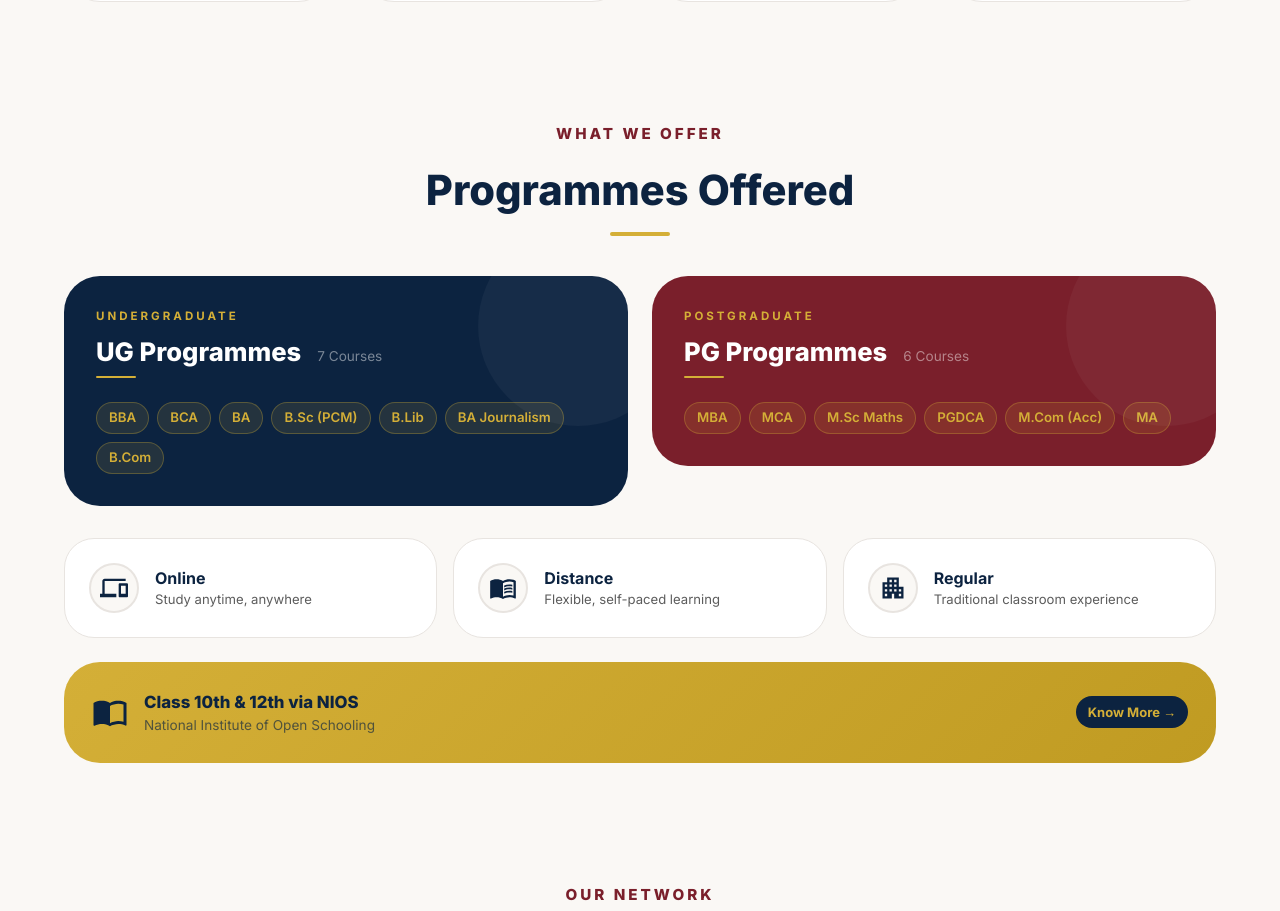
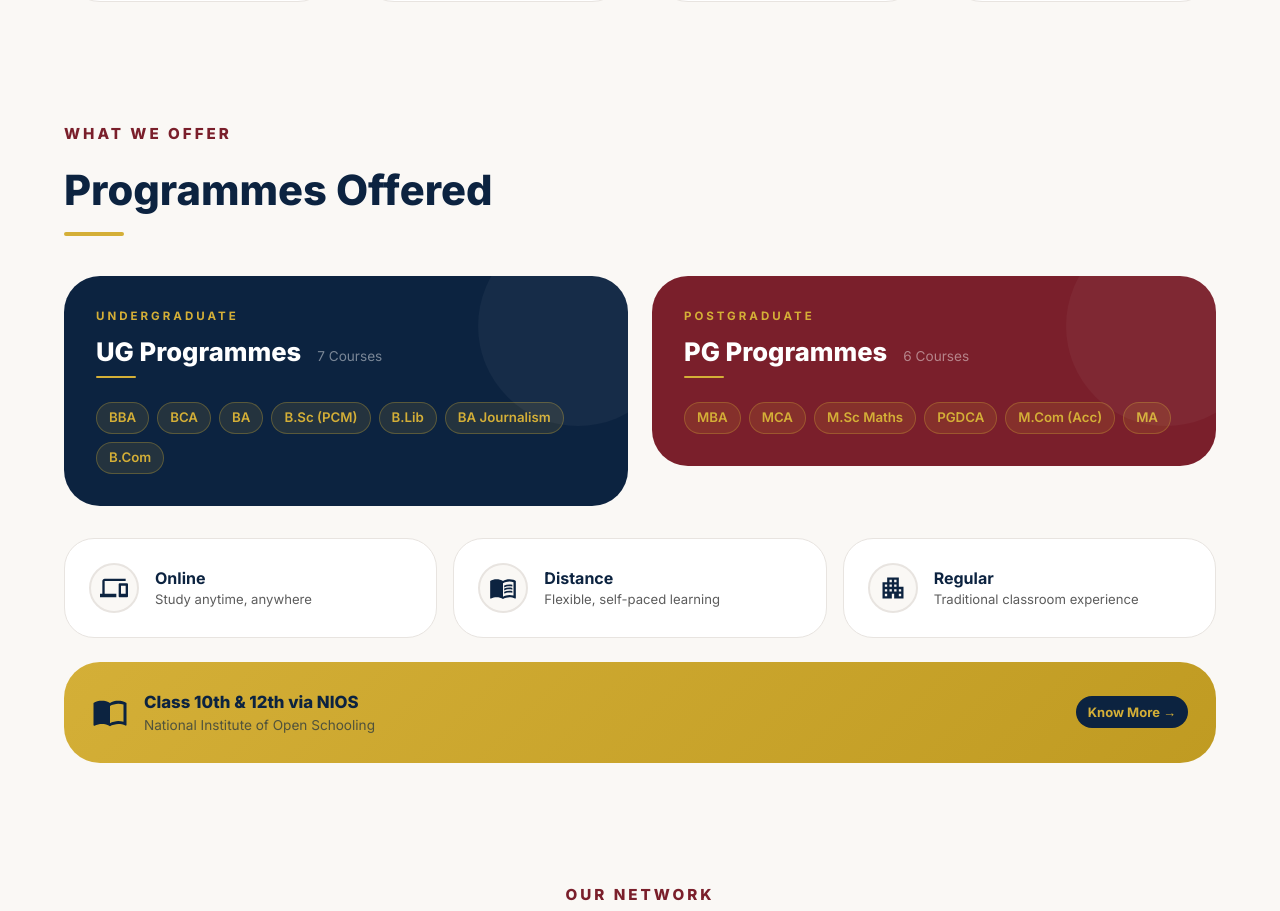
Before and after one commit to sriarpit/KIPE, a React (Vite) app: page / in a window 1280 px wide. Shown: the part 1928-2839 px from the top of the page. Built offline with nearby package versions, Linux system fonts and the light colour scheme.

Commit message:
Left-align Programmes section heading

```diff
--- a/src/components/Programmes.jsx
+++ b/src/components/Programmes.jsx
@@ -30,7 +30,7 @@ export default function Programmes() {
           animate={headerInView ? { opacity: 1, y: 0 } : {}}
           transition={{ duration: 0.6 }}
         >
-          <Box sx={{ textAlign: 'center', mb: 5 }}>
+          <Box sx={{ textAlign: 'left', mb: 5 }}>
             <Typography
               variant="overline"
               sx={{ color: '#7A1F2B', fontWeight: 800, letterSpacing: 3, fontSize: '0.95rem', display: 'block', mb: 1.5 }}
@@ -43,7 +43,7 @@ export default function Programmes() {
             >
               Programmes Offered
             </Typography>
-            <Box sx={{ width: 60, height: 4, bgcolor: '#D4AF37', borderRadius: 2, mx: 'auto' }} />
+            <Box sx={{ width: 60, height: 4, bgcolor: '#D4AF37', borderRadius: 2 }} />
           </Box>
         </motion.div>
 
```
